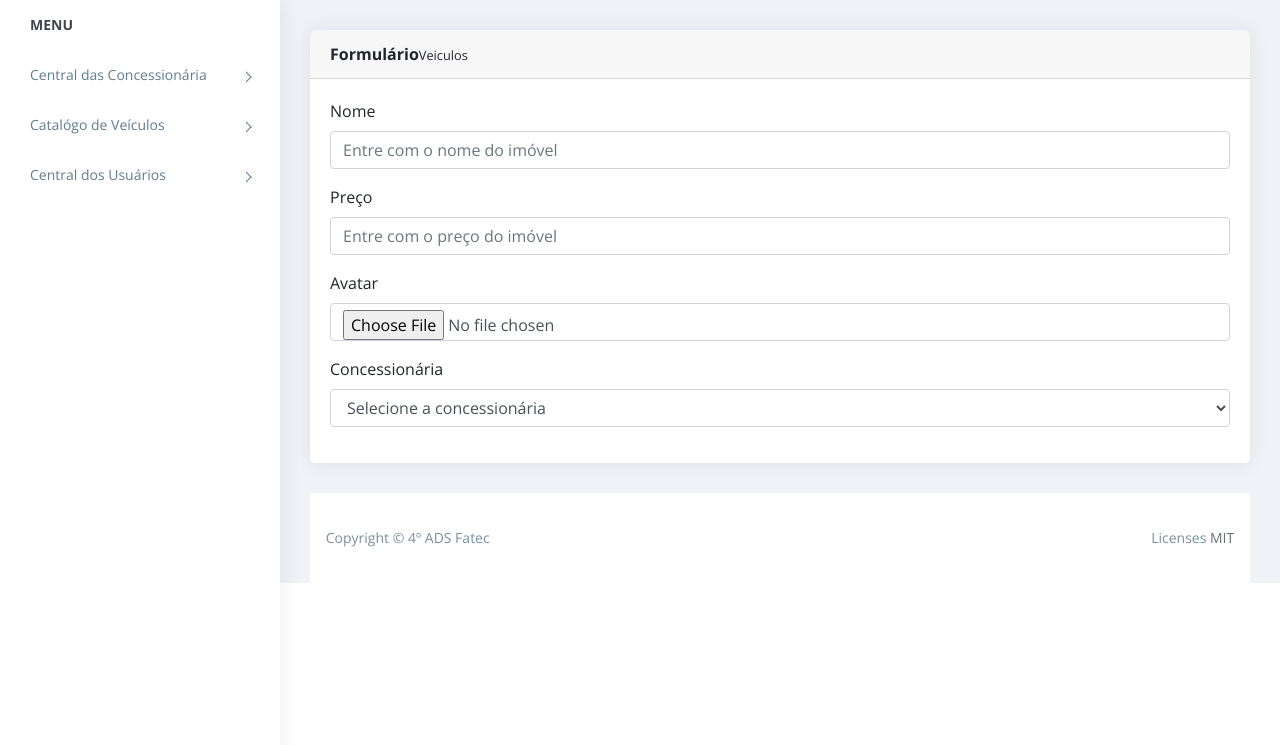
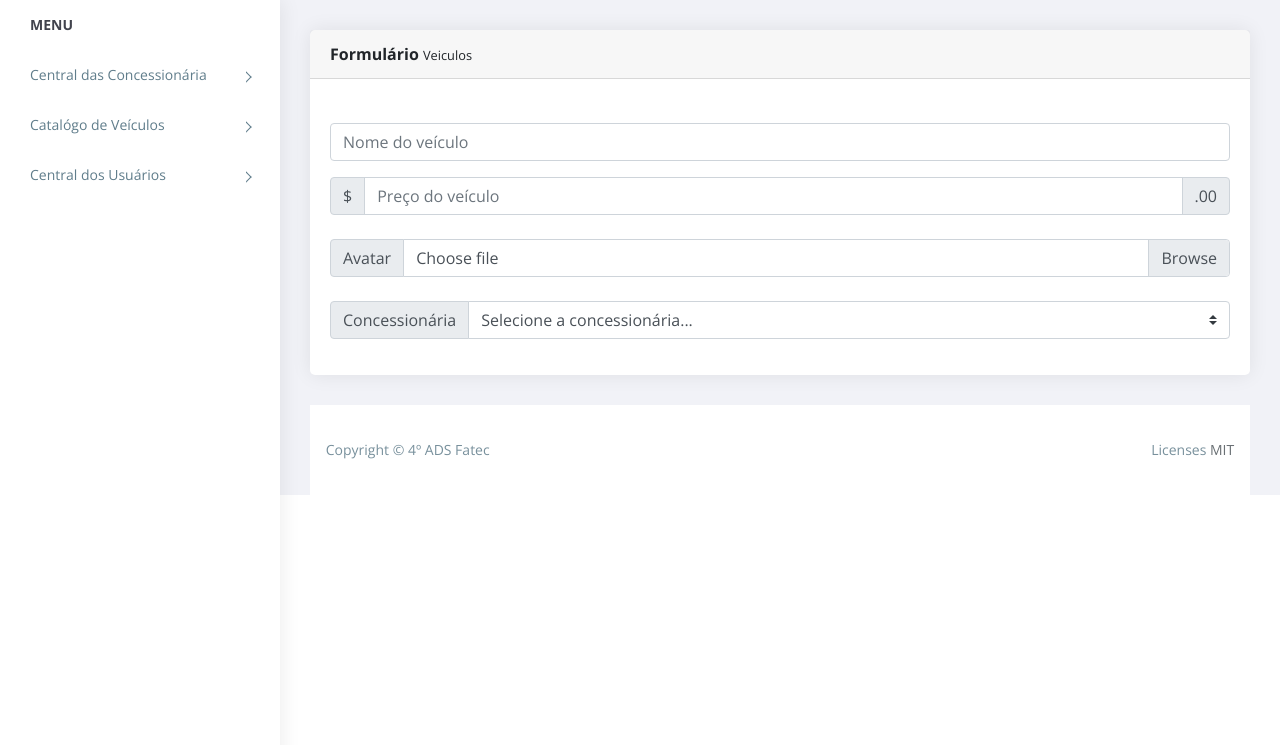
Before and after one commit to savio-2-lopes/Simple-Management-System-PHP, a PHP site: page /add_car.php in a window 1280 px wide. Shown: the part 55-800 px from the top of the page. Run offline with PHP 8.4, Linux system fonts and the light colour scheme; a user stored in the database is signed in; data comes from the database, SQL or seed files in the repository; data that the repository does not hold is empty; some libraries are stand-ins or nearby versions.

Commit message:
:rocket: Update template and fix bug

```diff
--- a/add_car.php
+++ b/add_car.php
@@ -22,15 +22,14 @@ if (isset($_POST['submit'])) {
     $preco = mysqli_real_escape_string($con, $_POST['preco']);
     $nome = mysqli_real_escape_string($con, $_POST['nome']);
     $concessionaria_id = mysqli_real_escape_string($con, $_POST['concessionaria_id']);
-
-    $avatar = $_FILES["avatar"]["name"];
-    $tempname = $_FILES["avatar"]["tmp_name"];
-    $folder = "image/" . $avatar;
+    $avatar = $_FILES['avatar']['name'];
 
     if ($id > 0) {
-        $sql = "UPDATE veiculos SET nome='$nome',preco='$preco',avatar='$avatar',concessionaria_id='$concessionaria_id' WHERE id='$id'";
+        move_uploaded_file($_FILES['avatar']['tmp_name'], '$avatar');
+
+        $sql = "UPDATE veiculos SET nome='$nome',preco='$preco',concessionaria_id='$concessionaria_id',avatar='$avatar' WHERE id='$id'";
     } else {
-        $sql = "INSERT INTO veiculos(nome,preco,avatar,concessionaria_id,role) values('$nome','$preco','$avatar','$concessionaria_id','2')";
+        $sql = "INSERT INTO veiculos(nome,preco,concessionaria_id,avatar,role) values('$nome','$preco','$concessionaria_id,'$avatar','2')";
     }
 
     mysqli_query($con, $sql);
@@ -44,29 +43,40 @@ if (isset($_POST['submit'])) {
         <div class="row">
             <div class="col-lg-12">
                 <div class="card">
-                    <div class="card-header"><strong>Formulário</strong><small>Veiculos</small></div>
+                    <div class="card-header"><strong>Formulário</strong> <small>Veiculos</small></div>
                     <div class="card-body card-block">
 
                         <form method="post" action="" enctype="multipart/form-data">
-                            <div class="form-group">
-                                <label class="form-control-label">Nome</label>
-                                <input type="text" value="<?php echo $nome ?>" name="nome" placeholder="Entre com o nome do imóvel" class="form-control" required>
-                            </div>
+                            <section class="form-group mt-4">
+                                <input type="text" value="<?php echo $nome ?>" name="nome" placeholder="Nome do veículo" class="form-control" required>
+                            </section>
 
-                            <div class="form-group">
-                                <label class="form-control-label">Preço</label>
-                                <input type="currency" value="<?php echo $preco ?>" name="preco" placeholder="Entre com o preço do imóvel" class="form-control" required>
-                            </div>
+                            <section class="input-group mb-3">
+                                <div class="input-group-prepend">
+                                    <span class="input-group-text">$</span>
+                                </div>
+                                <input type="currency" value="<?php echo $preco ?>" name="preco" placeholder="Preço do veículo" class="form-control" required>
+                                <div class="input-group-append">
+                                    <span class="input-group-text">.00</span>
+                                </div>
+                            </section>
 
-                            <div class="form-group">
-                                <label class="form-control-label">Avatar</label>
-                                <input type="file" value="<?php echo $avatar ?>" name="avatar" placeholder="Entre com o avatar do imóvel" class="form-control" required>
-                            </div>
+                            <section class="input-group mb-3 mt-4">
+                                <div class="input-group-prepend">
+                                    <span class="input-group-text" id="inputGroupFileAddon01">Avatar</span>
+                                </div>
+                                <div class="custom-file">
+                                    <input type="file" class="custom-file-input" id="inputGroupFile01" aria-describedby="inputGroupFileAddon01" value="<?php echo $avatar ?>" name="avatar" placeholder="Avatar do veículo" required>
+                                    <label class="custom-file-label" for="inputGroupFile01">Choose file</label>
+                                </div>
+                            </section>
 
-                            <div class="form-group">
-                                <label class="form-control-label">Concessionária</label>
-                                <select name="concessionaria_id" required class="form-control">
-                                    <option value="">Selecione a concessionária</option>
+                            <section class="input-group mb-3 mt-4">
+                                <div class="input-group-prepend">
+                                    <label class="input-group-text" for="inputGroupSelect01">Concessionária</label>
+                                </div>
+                                <select class="custom-select" name="concessionaria_id" id="inputGroupSelect01" required>
+                                    <option selected>Selecione a concessionária...</option>
 
                                     <?php
                                     $res = mysqli_query($con, "SELECT * FROM concessionaria ORDER BY concessionaria desc");
@@ -79,10 +89,10 @@ if (isset($_POST['submit'])) {
                                     }
                                     ?>
                                 </select>
-                            </div>
+                            </section>
 
                             <?php if ($_SESSION['ROLE'] == 1) { ?>
-                                <button type="submit" name="submit" class="btn btn-lg btn-success btn-block" style="border-radius:0.8rem">
+                                <button type="submit" name="submit" class="btn btn-lg btn-success btn-block mt-4" style="border-radius:0.8rem">
                                     <span id="payment-button-amount">Cadastrar</span>
                                 </button>
                             <?php } ?>
```
